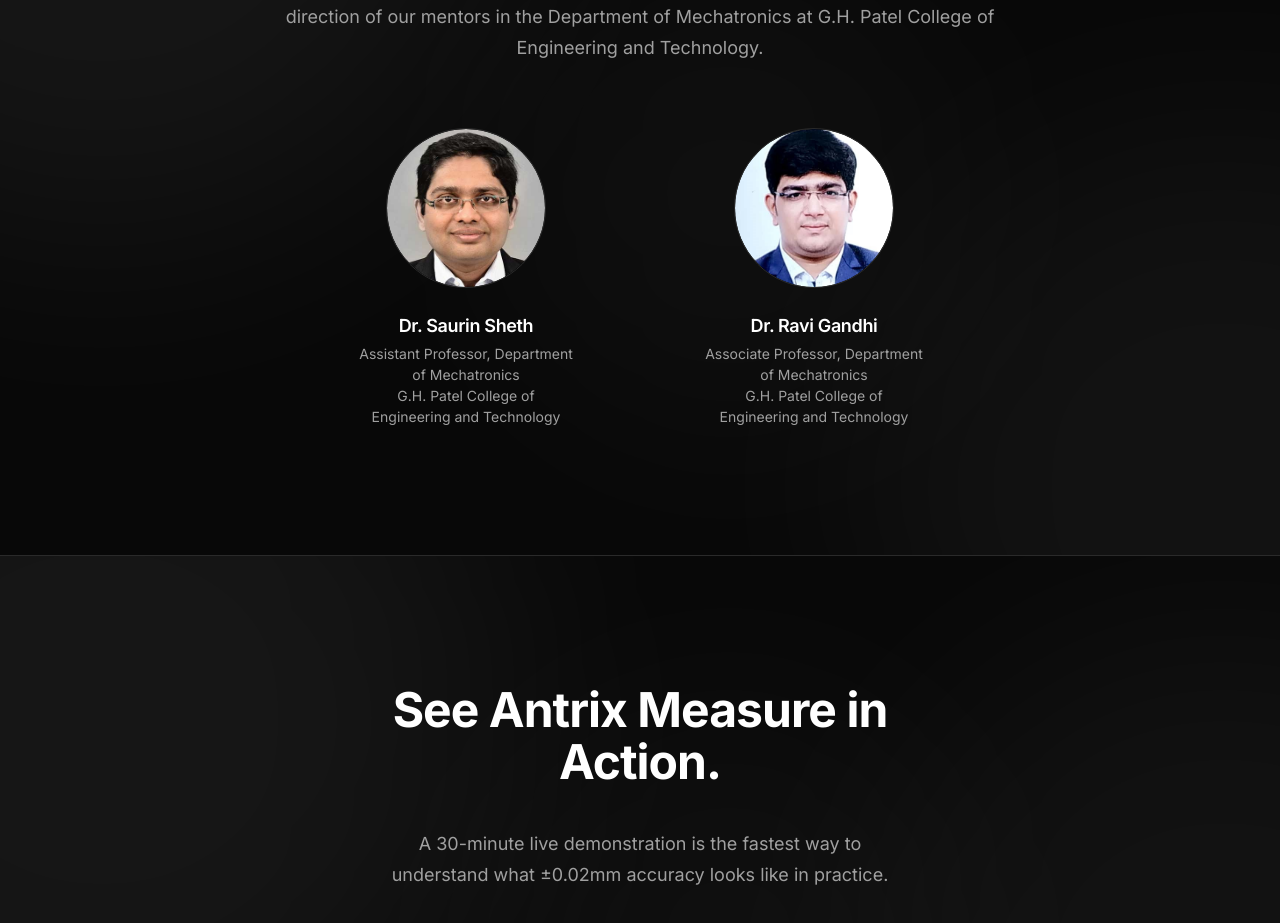
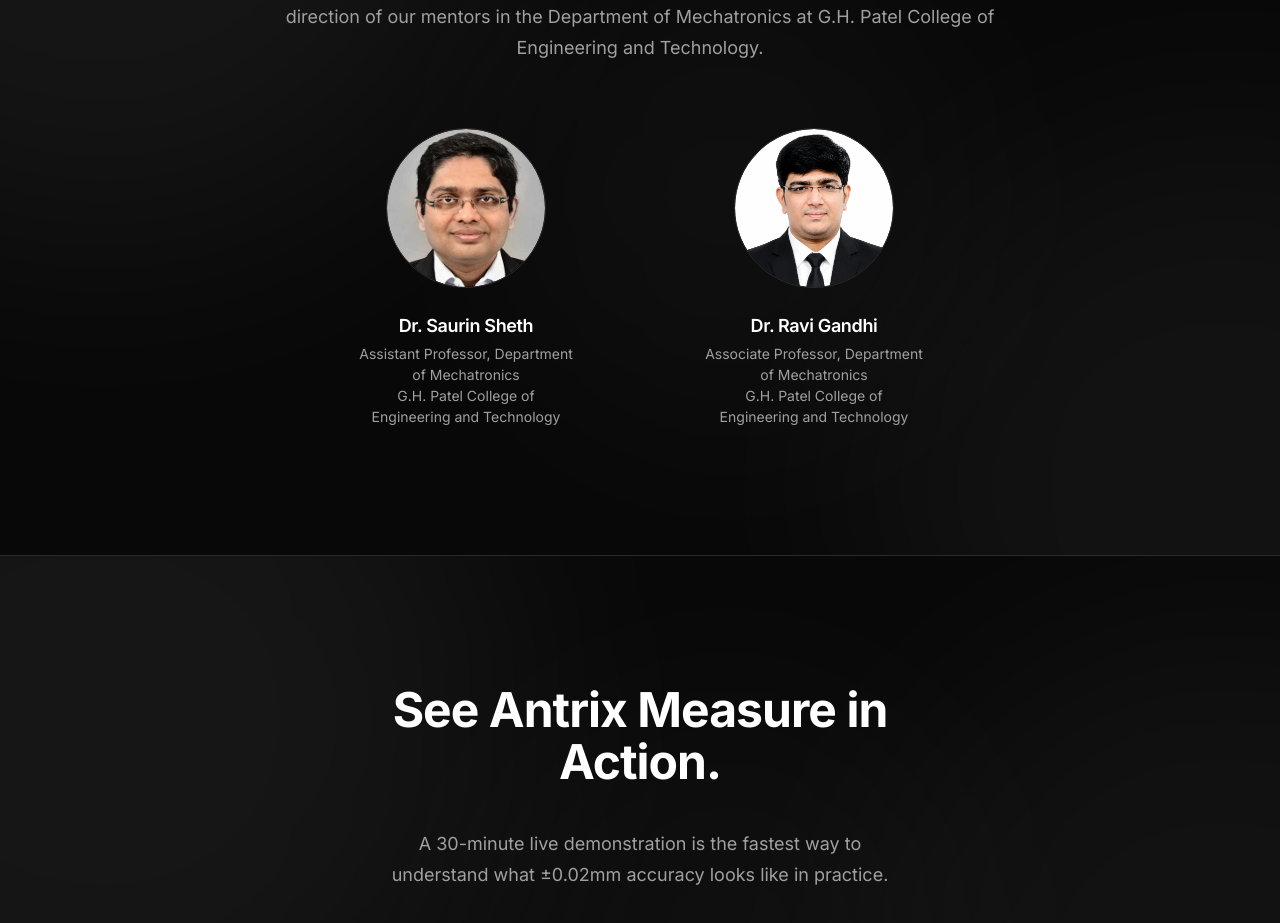
Before and after one commit to cxdDhruv/Antrix-, a Next.js app: page /antrix-measure in a window 1280 px wide. Shown: the part 3840-4763 px from the top of the page. Built offline with nearby package versions, Linux system fonts and the light colour scheme.

Commit message:
Update Dr. Ravi Gandhi's mentor photo

```diff
--- a/src/app/antrix-measure/page.tsx
+++ b/src/app/antrix-measure/page.tsx
@@ -63,7 +63,7 @@
     college: "G.H. Patel College of Engineering and Technology",
   },
   {
-    photo: "/images/rvg.jpg",
+    photo: "/images/rvg.jpeg",
     name: "Dr. Ravi Gandhi",
     title: "Associate Professor, Department of Mechatronics",
     college: "G.H. Patel College of Engineering and Technology",
```
Also changed, not shown: public/images/rvg.jpeg (added), public/images/rvg.jpg (deleted).
